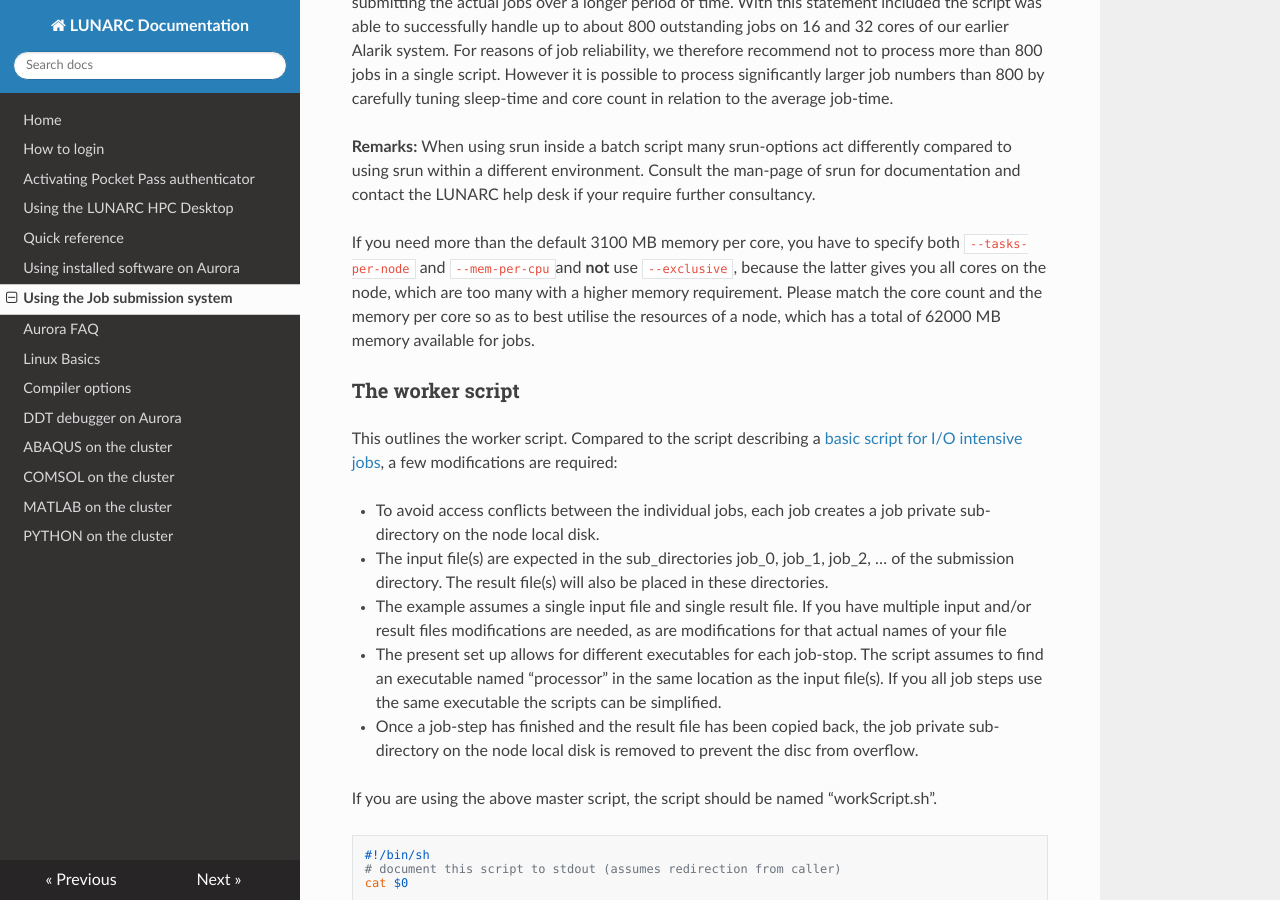
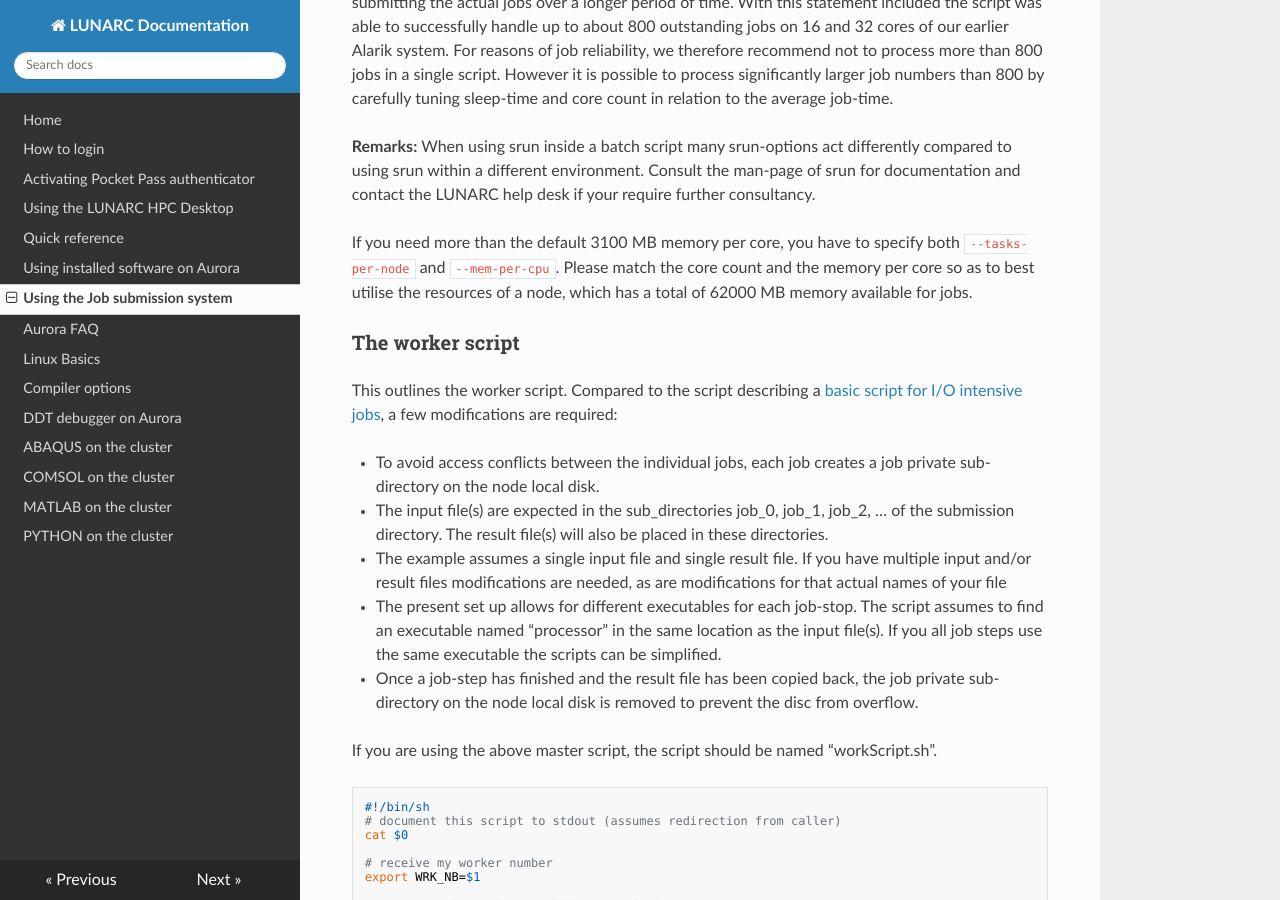
Before and after one commit to lunarc/lunarc_docs, an MkDocs documentation site: the page built from docs/batch_system.md, in a window 1280 px wide and 900 px high, scrolled down 17447 px. Built offline with MkDocs 1.6.1, drawn with Linux system fonts in a browser that asks for light colours; nearby versions of some CDN libraries; old or Windows-style settings are respelled for this version of MkDocs.

Commit message:
remove the exclusive from the memory paragraph in the task farm

```diff
--- a/docs/batch_system.md
+++ b/docs/batch_system.md
@@ -852,7 +852,7 @@ differently compared to using srun within a different environment.
 Consult the man-page of srun for documentation and contact the LUNARC
 help desk if your require further consultancy.
 
-If you need more than the default 3100 MB memory per core, you have to specify both `--tasks-per-node` and `--mem-per-cpu`and **not** use `--exclusive`, because the latter gives you all cores on the node, which are too many with a higher memory requirement. Please match the core count and the memory per core so as to best utilise the resources of a node, which has a total of 62000 MB memory available for jobs.
+If you need more than the default 3100 MB memory per core, you have to specify both `--tasks-per-node` and `--mem-per-cpu`. Please match the core count and the memory per core so as to best utilise the resources of a node, which has a total of 62000 MB memory available for jobs.
 
 ### The worker script
 
```
